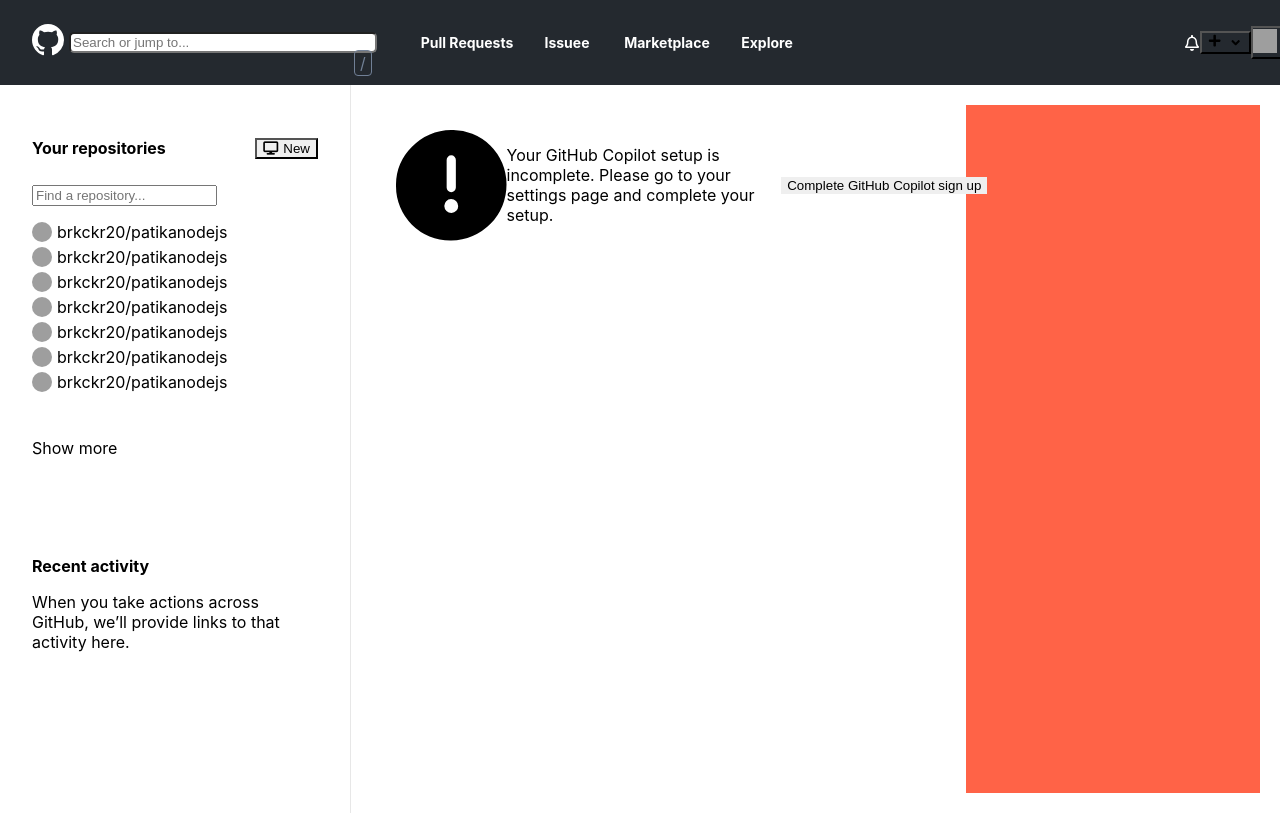
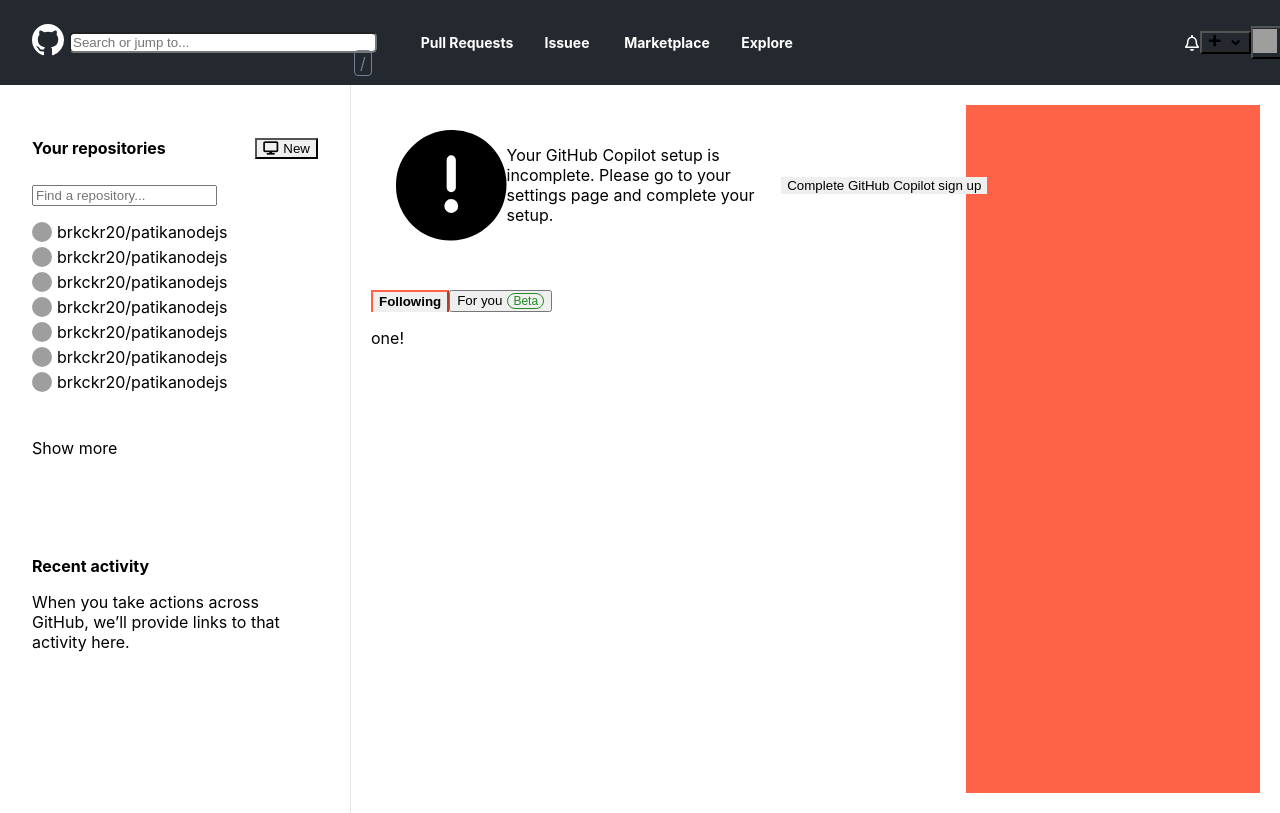
Before and after one commit to brkckr20/react-github-clone, a React (Create React App) app in the folder client/: page / in a window 1280 px wide. Shown: the top 813 px of the page. Built offline with nearby package versions, Linux system fonts and the light colour scheme; grey boxes are pictures that could not be loaded; the HTML template or start-up script is replaced by a standard one.

Commit message:
content alanındaki following ve for you tab alanları eklendi ve düzenlendi

```diff
--- a/client/src/components/Sidebar/index.jsx
+++ b/client/src/components/Sidebar/index.jsx
@@ -49,7 +49,7 @@
                         <span>brkckr20/patikanodejs</span>
                     </div>
                     <Box paddingTop="25px" paddingBottom="25px">
-                        <Text fontSize="sm" color="gray.500">Show more</Text>
+                        <Text fontSize="sm" color="gray.500" transition="all" _hover={{ color: "blue" }} style={{ cursor: "pointer" }} transitionDuration={".3s"}>Show more</Text>
                     </Box>
                     <Box>
                         <Divider />
--- a/client/src/index.css
+++ b/client/src/index.css
@@ -15,3 +15,12 @@
 #content-wrapper {
   display: flex;
 }
+
+.beta {
+  padding: 0px 5px;
+  border: 1px solid forestgreen;
+  color: forestgreen;
+  margin-left: 5px;
+  border-radius: 20px;
+  font-size: 12px;
+}
--- a/client/src/pages/Home/LeftContent.jsx
+++ b/client/src/pages/Home/LeftContent.jsx
@@ -1,14 +1,31 @@
-import { Alert, AlertIcon, Button, Text } from '@chakra-ui/react'
+import { Alert, AlertIcon, Box, Button, Text, Tabs, TabList, TabPanels, Tab, TabPanel } from '@chakra-ui/react'
 import React from 'react'
 
 const LeftContent = () => {
     return (
         <div>
-            <Alert status='warning' display={"flex"} justifyContent="space-between" padding="25px">
+            <Alert status='warning' rounded="md" border="1" display={"flex"} marginBottom="24px" justifyContent="space-between" padding="25px">
                 <AlertIcon />
                 <Text as={"span"}>Your GitHub Copilot setup is incomplete. Please go to your settings page and complete your setup.</Text>
                 <Button size="sm" fontSize="xs" border="1px" borderColor="gray.400">Complete GitHub Copilot sign up</Button>
             </Alert>
+            <Box>
+                <Tabs>
+                    <TabList>
+                        <Tab _selected={{ fontWeight: "bold", borderBottom: "2px", borderColor: "tomato" }} position="relative">Following</Tab>
+                        <Tab _selected={{ fontWeight: "bold", borderBottom: "2px", borderColor: "tomato" }}>For you <span className='beta'>Beta</span></Tab>
+                    </TabList>
+
+                    <TabPanels>
+                        <TabPanel>
+                            <p>one!</p>
+                        </TabPanel>
+                        <TabPanel>
+                            <p>two!</p>
+                        </TabPanel>
+                    </TabPanels>
+                </Tabs>
+            </Box>
         </div>
     )
 }
```
